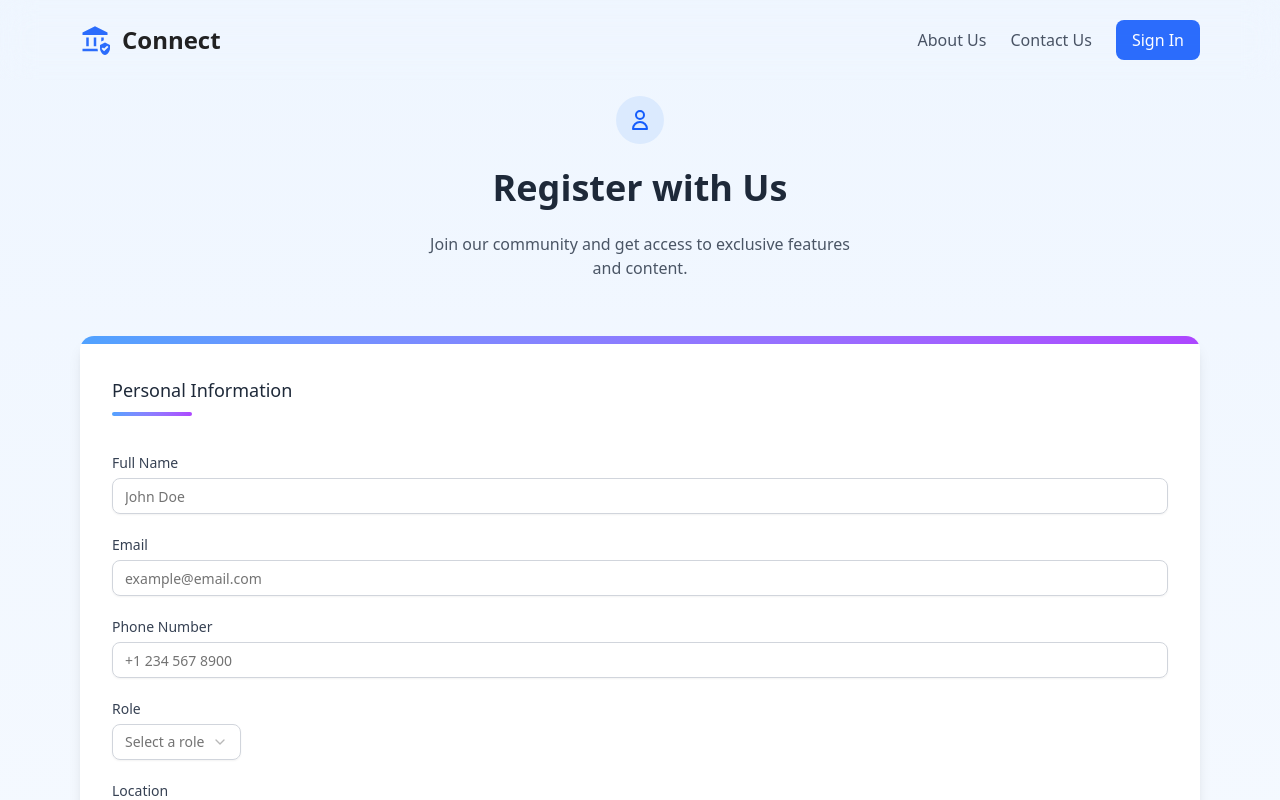
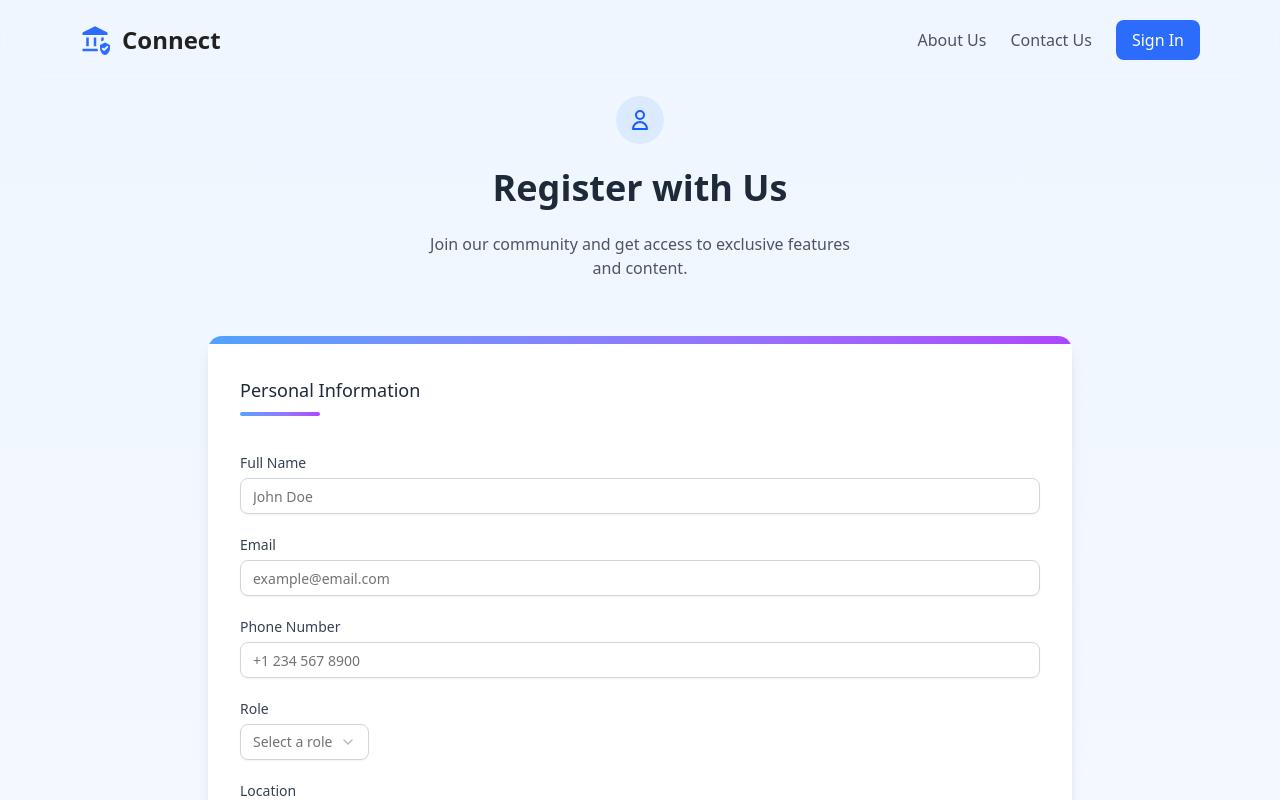
Before and after one commit to sbn-clinton/connect-frontend, a Next.js app: page /sign-up in a window 1280 px wide. Shown: the top 800 px of the page. Built offline with nearby package versions, Linux system fonts and the light colour scheme.

Commit message:
signUp commit

```diff
--- a/src/app/sign-up/page.tsx
+++ b/src/app/sign-up/page.tsx
@@ -4,7 +4,7 @@ import Link from "next/link";
 const SignUpPage = () => {
   return (
     <div className="min-h-screen bg-gradient-to-b from-blue-50 to-white py-16 md:py-24 w-full ">
-      <div className="flex flex-col gap-8 md:gap-14 justify-center items-center w-full md:max-w-6xl md:mx-auto px-4">
+      <div className="flex flex-col gap-8 md:gap-14 justify-center items-center w-full md:max-w-4xl md:mx-auto px-4">
         <div className="flex flex-col gap-4 items-center text-center">
           <div className="inline-block p-3 bg-blue-100 rounded-full mb-2">
             <svg
```
